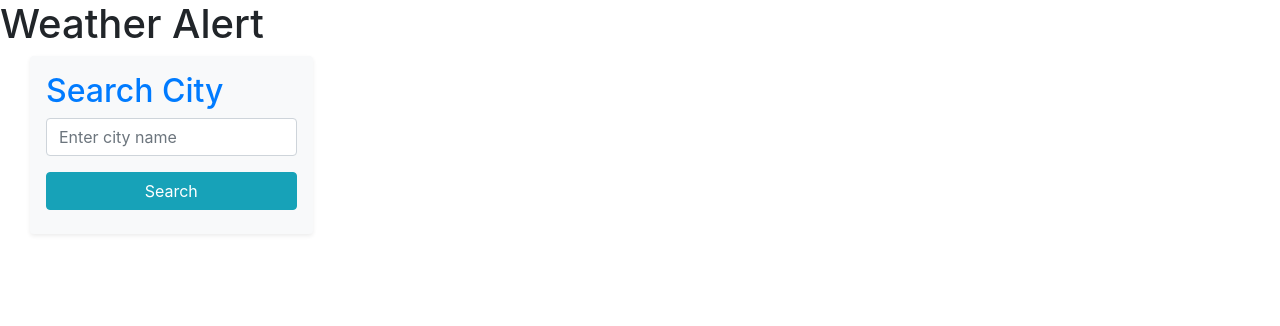
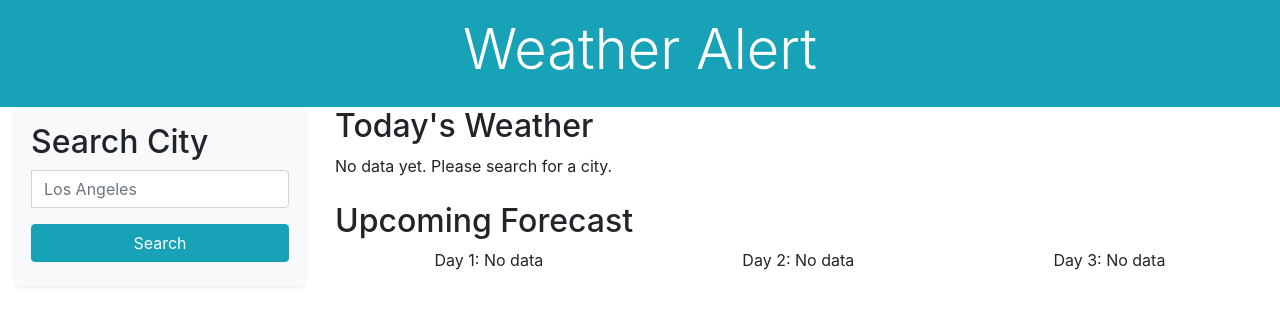
Before and after one commit to wilsacker/Week-6-Challenge, a plain HTML site: page index.html in a window 1280 px wide. Drawn offline with nearby package versions, Linux system fonts and the light colour scheme.

Commit message:
html, js

```diff
--- a/assets/js/script.js
+++ b/assets/js/script.js
@@ -19,3 +19,29 @@ function fetchWeather() {
       console.error(err);
     });
 }
+
+// todo: create handleFormSubmit function
+document.addEventListener('DOMContentLoaded', function() {
+    document.getElementById('cityForm').addEventListener('submit', function(event) {
+      event.preventDefault(); // Prevents the default form submission behavior
+
+      const city = document.getElementById('cityInput').value.trim();
+
+      if (!city) {
+        alert('Please enter a city name');
+        return;
+      }
+
+      // Call the searchCity function or perform any search logic
+      searchCity(city);
+    });
+
+    function searchCity(city) {
+      // Example: Displaying the searched city in a div
+      document.getElementById('searchResults').textContent = `You searched for: ${city}`;
+    }
+  });
+
+// todo: searchApi function
+
+// todo: render function
--- a/index.html
+++ b/index.html
@@ -9,25 +9,58 @@
     <title>Weather Dashboard</title>
 </head>
 <body>
-    <header>
-        <h1>Weather Alert</h1>
+    <header class="weather-header bg-info text-white text-center p-3">
+        <h1 class="display-4">Weather Alert</h1>
     </header>
 
+    <!-- Search Form and Main Content -->
     <div class="container-fluid">
+        <!-- row div to create a horizontal separation between the search form and main content -->
+        <div class="row">
+            <!-- Search Form -->
             <aside class="col-lg-3 col-md-4 col-sm-6 pb-3">
                 <div class="bg-light p-3 rounded shadow-sm">
-                <h2 class="text-primary">Search City</h2>
+                    <h2 class="form-heading">Search City</h2>
                     <form id="search-form" class="mb-2">
                         <div class="form-group">
-                        <label for="search-input" class="sr-only">City Name</label> <!-- Accessible label -->
-                        <input id="search-input" class="form-control" type="text" placeholder="Enter city name">
+                            <div class="input-group">
+                                <label for="search-input" class="sr-only">City Name</label>
+                                <input id="search-input" class="form-control" type="text" placeholder="Los Angeles">
                             </div>
-                    <button type="submit" class="btn btn-info btn-block">
-                        <i class="fas fa-search"></i> Search <!-- Optional icon -->
+                        </div>
+                        <button type="submit" class="btn btn-info btn-block" id="search-button" aria-label="submit search">
+                            <i class="fas fa-search"></i> Search
                         </button>
                     </form>
                 </div>
+                <div id="history" class="mt-3"></div>
             </aside>
+            <!-- Main Content -->
+            <main class="col-lg-9">
+                <article class="current-weather mb-4" role="main">
+                  <header>
+                    <h2>Today's Weather</h2>
+                  </header>
+                  <div id="weather-details">
+                    <!-- Weather details will be dynamically inserted here -->
+                    <p id="current-weather-content">No data yet. Please search for a city.</p>
+                  </div>
+                </article>
+
+                <article class="forecast" role="main">
+                  <header>
+                    <h2>Upcoming Forecast</h2>
+                  </header>
+                  <div class="forecast-details d-flex justify-content-around">
+                    <!-- Forecast details will be dynamically inserted here -->
+                    <div id="forecast-day1" class="forecast-day">Day 1: No data</div>
+                    <div id="forecast-day2" class="forecast-day">Day 2: No data</div>
+                    <div id="forecast-day3" class="forecast-day">Day 3: No data</div>
+                  </div>
+                </article>
+              </main>
+        </div>
+        <div id="history" class="mt-3"></div>
     </div>
 
     <script src="./assets/js/script.js"></script> <!-- Link to external JS -->
```
Lines whose indentation alone changed are shown as unchanged.
